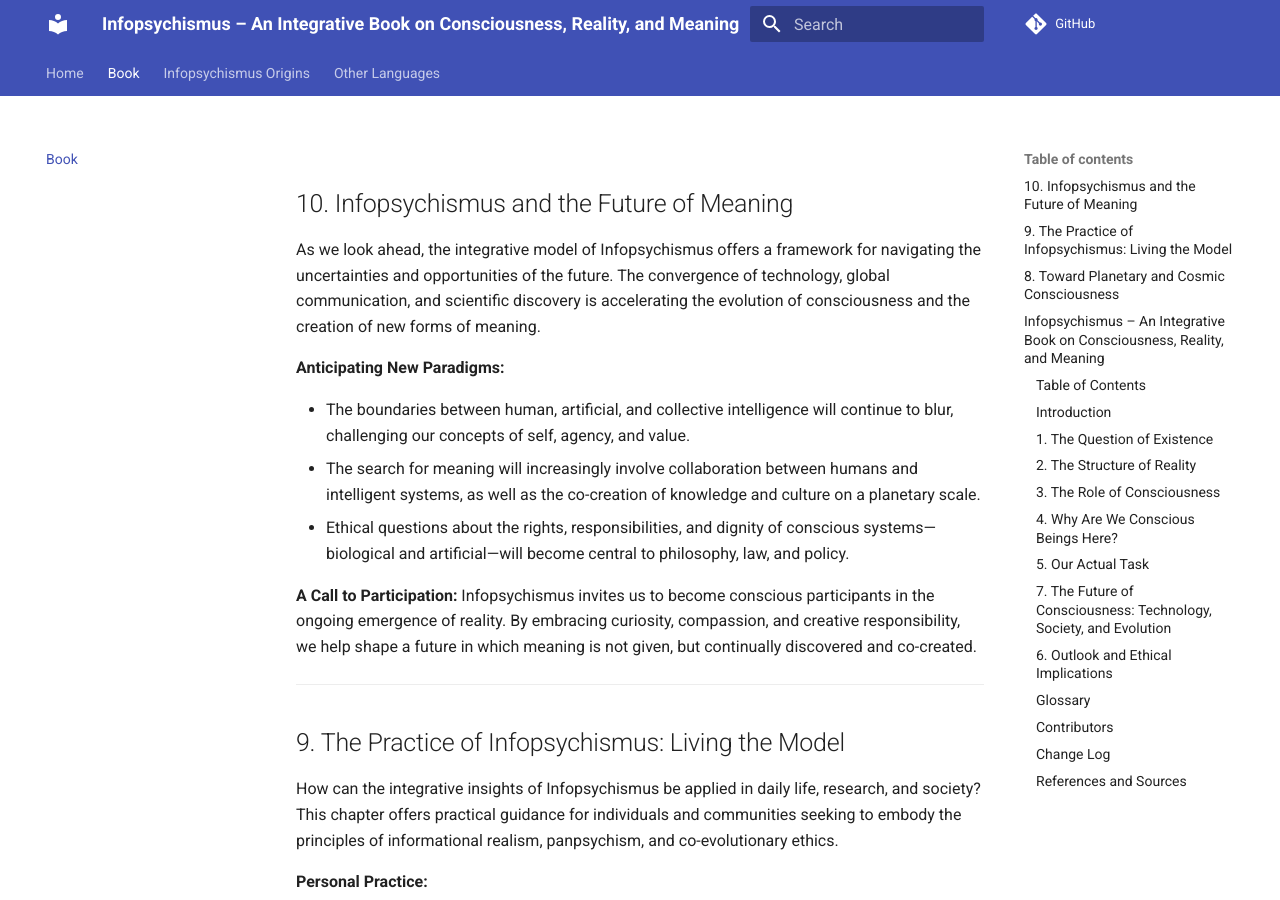
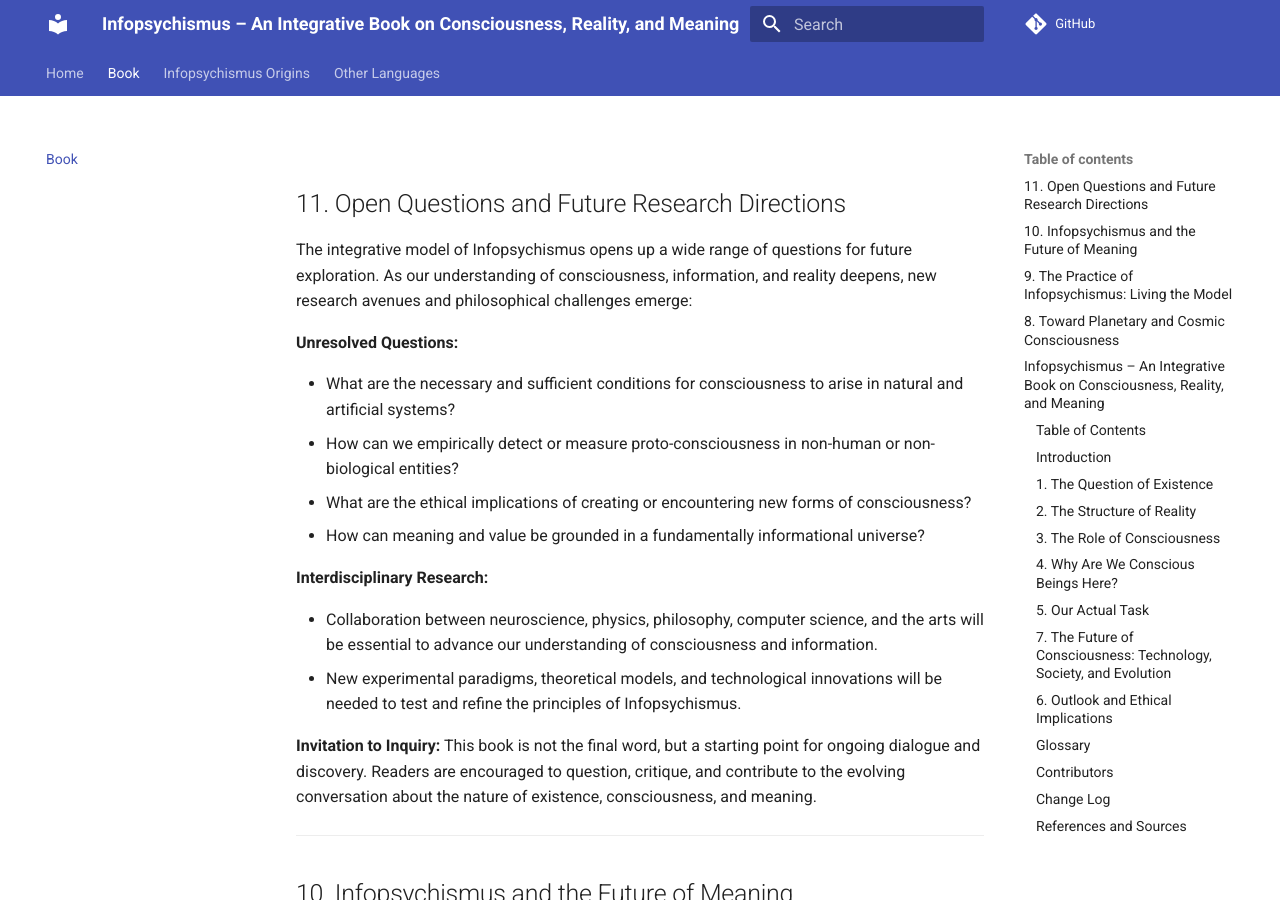
Before and after one commit to Alkhemeia/Infopsychismus, an MkDocs documentation site: the page built from docs/Infopsychismus_Book.md, in a window 1280 px wide and 900 px high. Built offline with MkDocs 1.6.1 and Material for MkDocs 9.7.7, drawn with Linux system fonts in a browser that asks for light colours; comment, search, counter and statistics services are not loaded.

Commit message:
Enhance exploration sections across multiple languages in Infopsychismus documentation to include unresolved questions, interdisciplinary research, and invitations for inquiry.

```diff
--- a/docs/Infopsychismus_Book.md
+++ b/docs/Infopsychismus_Book.md
@@ -1,3 +1,24 @@
+## 11. Open Questions and Future Research Directions
+
+The integrative model of Infopsychismus opens up a wide range of questions for future exploration. As our understanding of consciousness, information, and reality deepens, new research avenues and philosophical challenges emerge:
+
+**Unresolved Questions:**
+
+- What are the necessary and sufficient conditions for consciousness to arise in natural and artificial systems?
+- How can we empirically detect or measure proto-consciousness in non-human or non-biological entities?
+- What are the ethical implications of creating or encountering new forms of consciousness?
+- How can meaning and value be grounded in a fundamentally informational universe?
+
+**Interdisciplinary Research:**
+
+- Collaboration between neuroscience, physics, philosophy, computer science, and the arts will be essential to advance our understanding of consciousness and information.
+- New experimental paradigms, theoretical models, and technological innovations will be needed to test and refine the principles of Infopsychismus.
+
+**Invitation to Inquiry:**
+This book is not the final word, but a starting point for ongoing dialogue and discovery. Readers are encouraged to question, critique, and contribute to the evolving conversation about the nature of existence, consciousness, and meaning.
+
+---
+
 ## 10. Infopsychismus and the Future of Meaning
 
 As we look ahead, the integrative model of Infopsychismus offers a framework for navigating the uncertainties and opportunities of the future. The convergence of technology, global communication, and scientific discovery is accelerating the evolution of consciousness and the creation of new forms of meaning.
```
Also changed, not shown: docs/languages/de/Infopsychismus_Ein_Integratives_Buch_DE.md (+21 -0 lines), docs/languages/es/Infopsiquismo_Un_Libro_Integrativo_ES.md (+21 -0 lines), docs/languages/fr/Infopsychisme_Un_Livre_Intégratif_FR.md (+21 -0 lines).
